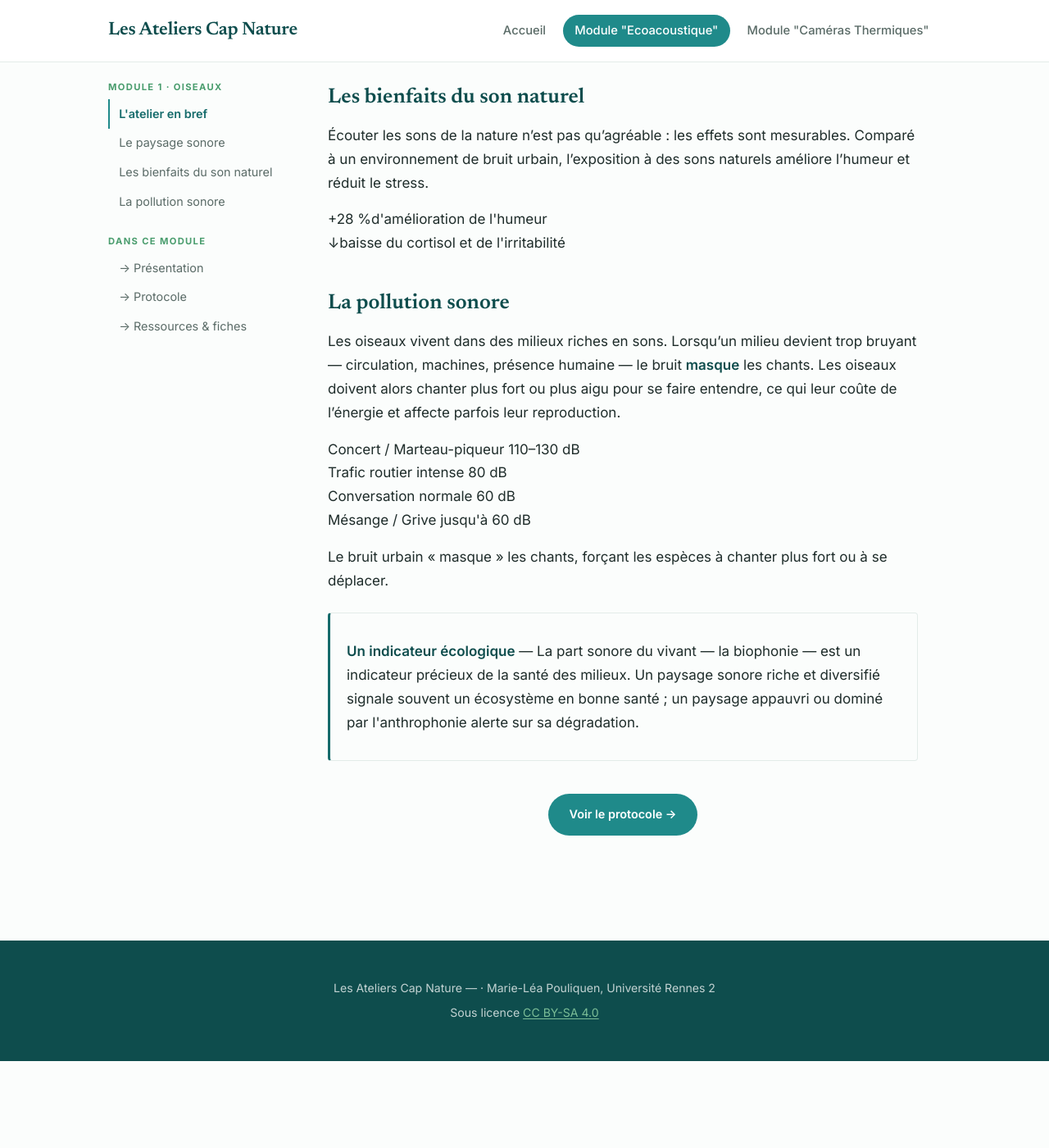
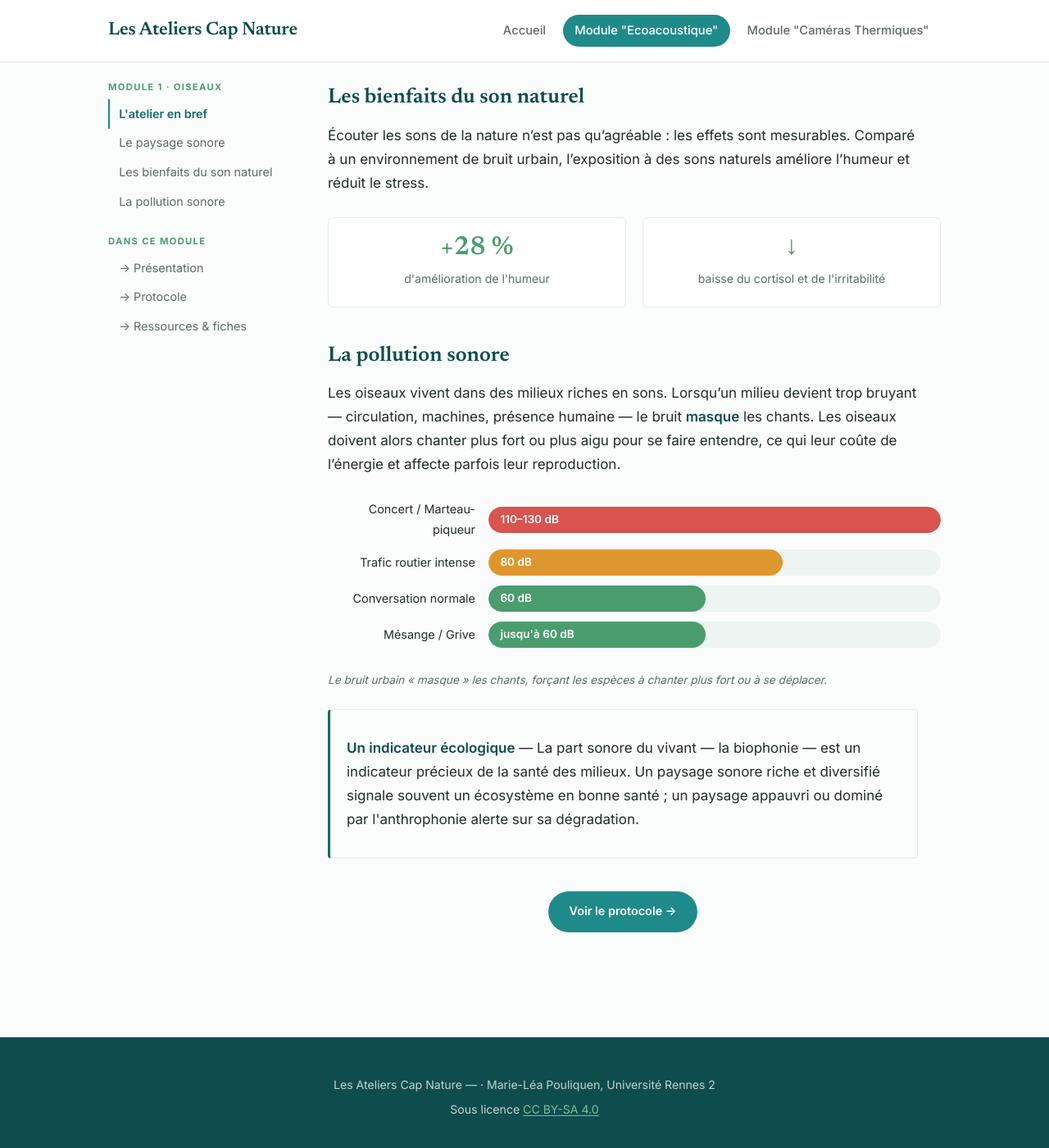
Before and after one commit to marieleapouliquen/wiki-cap-nature, a Jekyll site: the page built from _pages/module-oiseaux/index.md, in a window 1280 px wide and 1400 px high, scrolled down 1186 px. Shown: the whole window at 82% size. Built offline with Jekyll 4.4.1, drawn with Linux system fonts in a browser that asks for light colours; before the commit the page ends 2480 px from its top, so only the background shows below that.

Commit message:
Update main.css

```diff
--- a/assets/css/main.css
+++ b/assets/css/main.css
@@ -6,18 +6,18 @@
 @import url('https://fonts.googleapis.com/css2?family=Inter:wght@400;500;600;700&family=Newsreader:opsz,wght@6..72,400;6..72,500;6..72,600&display=swap');
 
 :root {
-  --teal:        #1f8a8a;
-  --teal-deep:   #156b6b;
-  --teal-dark:   #0e4d4d;
-  --green:       #4a9d6e;
-  --green-soft:  #7bbd97;
-  --mint:        #e6f4f0;
+  --teal:        #1f8a8a;   /* teal principal */
+  --teal-deep:   #156b6b;   /* teal foncé */
+  --teal-dark:   #0e4d4d;   /* teal très foncé (header) */
+  --green:       #4a9d6e;   /* vert */
+  --green-soft:  #7bbd97;   /* vert clair */
+  --mint:        #e6f4f0;   /* menthe très pâle (fonds) */
   --mint-deep:   #d3eae3;
-  --ink:         #1f2d2b;
-  --ink-soft:    #5a6b67;
-  --bg:          #fbfdfc;
-  --paper:       #ffffff;
-  --line:        #e3ece9;
+  --ink:         #1f2d2b;   /* texte principal */
+  --ink-soft:    #5a6b67;   /* texte secondaire */
+  --bg:          #fbfdfc;   /* fond général, presque blanc */
+  --paper:       #ffffff;   /* cartes */
+  --line:        #e3ece9;   /* bordures */
   --line-soft:   #eef4f2;
 
   --shadow-sm: none;
@@ -69,6 +69,7 @@ body {
 
 .brand { display: flex; align-items: baseline; gap: 0.6rem; text-decoration: none; }
 
+/* logo oiseau supprimé */
 .brand-logo { display: none; }
 
 .brand-text { display: flex; flex-direction: column; line-height: 1.1; }
@@ -270,7 +271,7 @@ tr:last-child td { border-bottom: none; }
   transition: var(--transition);
   display: flex; flex-direction: column;
 }
-.card:hover { border-color: var(--green-soft); }
+.card:hover { border-color: var(--green-soft); box-shadow: var(--shadow); transform: translateY(-2px); }
 .card-icon { font-size: 1.8rem; margin-bottom: 0.6rem; line-height: 1; }
 .card-title { font-family: var(--serif); font-weight: 600; color: var(--teal-dark); font-size: 1.15rem; margin: 0 0 0.4rem; }
 .card-desc { font-size: 0.92rem; color: var(--ink-soft); margin: 0; flex: 1; }
@@ -298,6 +299,7 @@ tr:last-child td { border-bottom: none; }
   margin: 0 auto;
   max-width: 56ch;
 }
+/* n'ajoute l'espace au-dessus des pastilles que si elles existent */
 .hero-meta:not(:empty) { margin-top: 1.5rem; }
 .hero-meta { display: flex; gap: 0.7rem; flex-wrap: wrap; justify-content: center; }
 .hero-tag {
@@ -314,6 +316,8 @@ tr:last-child td { border-bottom: none; }
 .section-wide { padding: 3rem 2rem; }
 .section-wide.tinted { background: #f3faf8; }
 
+/* Lisibilité : un paragraphe d'introduction dans une bande pleine largeur
+   reste dans une colonne de lecture centrée, comme le reste du contenu. */
 .section-wide .section > p {
   max-width: 820px;
   margin-left: auto;
@@ -362,7 +366,7 @@ tr:last-child td { border-bottom: none; }
   transition: var(--transition);
   border: none; cursor: pointer;
 }
-.btn:hover { background: var(--teal-deep); color: var(--paper); }
+.btn:hover { background: var(--teal-deep); color: var(--paper); transform: translateY(-1px); }
 .btn-outline { background: transparent; color: var(--teal); border: 1.5px solid var(--teal); }
 .btn-outline:hover { background: var(--teal); color: var(--paper); }
 
@@ -414,6 +418,7 @@ tr:last-child td { border-bottom: none; }
   .site-header, .sidebar, .site-footer, .nav-toggle { display: none; }
   .page-wrapper { display: block; padding: 0; }
   a { color: var(--ink); }
+  .card, .callout, table { box-shadow: none; }
 }
 
 /* ---------- BANDE PHOTOS (accueil) ---------- */
@@ -458,7 +463,7 @@ tr:last-child td { border-bottom: none; }
   .photo-band figcaption { font-size: 0.65rem; }
 }
 
-/* ---------- LISTE DE RESSOURCES ---------- */
+/* ---------- LISTE DE RESSOURCES (page ressources) ---------- */
 .res-list { list-style: none; padding: 0; margin: 1.25rem 0; }
 .res-list li {
   padding: 1rem 1.25rem;
@@ -468,7 +473,7 @@ tr:last-child td { border-bottom: none; }
   border-radius: var(--radius-lg);
   transition: var(--transition);
 }
-.res-list li:hover { border-color: var(--green-soft); }
+.res-list li:hover { border-color: var(--green-soft); box-shadow: var(--shadow-sm); }
 .res-list a { font-weight: 600; text-decoration: none; font-size: 1.02rem; }
 .res-list .res-desc { display: block; color: var(--ink-soft); font-size: 0.92rem; margin-top: 0.2rem; font-weight: 400; }
 .res-list .res-tag {
@@ -493,7 +498,7 @@ tr:last-child td { border-bottom: none; }
   flex-direction: column;
   transition: var(--transition);
 }
-.fiche-card:hover { border-color: var(--green-soft); }
+.fiche-card:hover { border-color: var(--green-soft); box-shadow: var(--shadow); }
 .fiche-body { flex: 1; }
 .fiche-title {
   font-family: var(--serif);
@@ -552,6 +557,7 @@ tr:last-child td { border-bottom: none; }
   border-radius: var(--radius-lg);
   padding: 1.5rem;
   margin: 1.5rem 0;
+  box-shadow: var(--shadow-sm);
 }
 .sono-frame svg { width: 100%; height: auto; display: block; }
 .sono-caption {
@@ -575,6 +581,7 @@ tr:last-child td { border-bottom: none; }
   border: 1px solid var(--line);
   border-radius: var(--radius-lg);
   padding: 1.25rem;
+  box-shadow: var(--shadow-sm);
 }
 .sono-card h4 { margin: 0 0 0.4rem; color: var(--teal-dark); }
 .sono-card .latin {
@@ -604,3 +611,84 @@ tr:last-child td { border-bottom: none; }
 }
 .legend-mini span { display: flex; align-items: center; gap: 0.4rem; }
 .legend-mini .swatch { width: 18px; height: 12px; border-radius: 2px; display: inline-block; }
+
+/* ---------- STATISTIQUES (page contexte) ---------- */
+.stat-row {
+  display: grid;
+  grid-template-columns: repeat(auto-fit, minmax(160px, 1fr));
+  gap: 1.25rem;
+  margin: 1.75rem 0;
+}
+.stat-item {
+  text-align: center;
+  padding: 1.25rem;
+  border: 1px solid var(--line);
+  border-radius: var(--radius-lg);
+  background: var(--paper);
+}
+.stat-num {
+  display: block;
+  font-family: var(--serif);
+  font-size: 2rem;
+  font-weight: 600;
+  color: var(--green);
+  line-height: 1;
+  margin-bottom: 0.4rem;
+}
+.stat-label { font-size: 0.88rem; color: var(--ink-soft); line-height: 1.4; }
+
+.bigstat {
+  display: flex;
+  align-items: center;
+  gap: 1.75rem;
+  margin: 1.75rem 0;
+  flex-wrap: wrap;
+}
+.bigstat-num {
+  font-family: var(--serif);
+  font-size: clamp(3rem, 8vw, 4.5rem);
+  font-weight: 700;
+  color: var(--green);
+  line-height: 1;
+}
+.bigstat-text { flex: 1; min-width: 240px; color: var(--ink-soft); }
+.bigstat-text strong { color: var(--ink); font-weight: 600; }
+
+.source-note { font-size: 0.85rem; color: var(--ink-soft); font-style: italic; margin: 0.5rem 0 0; }
+
+/* ---------- GRAPHIQUE DÉCIBELS (page contexte) ---------- */
+.db-chart { margin: 1.75rem 0; display: flex; flex-direction: column; gap: 0.75rem; }
+.db-row { display: grid; grid-template-columns: 180px 1fr; gap: 1rem; align-items: center; }
+.db-label { font-size: 0.9rem; color: var(--ink); text-align: right; }
+.db-track { background: var(--line-soft); border-radius: 30px; overflow: hidden; height: 2rem; }
+.db-fill {
+  display: flex; align-items: center;
+  height: 100%;
+  padding-left: 0.9rem;
+  color: #fff;
+  font-size: 0.85rem;
+  font-weight: 600;
+  border-radius: 30px;
+  white-space: nowrap;
+}
+.db-danger { background: #d9534f; }
+.db-warning { background: #e0962f; }
+.db-ok { background: var(--green); }
+
+@media (max-width: 600px) {
+  .db-row { grid-template-columns: 1fr; gap: 0.3rem; }
+  .db-label { text-align: left; }
+}
+
+/* ---------- CARTE MODULE EN PRÉPARATION ---------- */
+.card-soon { opacity: 0.72; cursor: default; }
+.card-soon:hover { border-color: var(--line); }
+.card-cta-soon {
+  color: var(--ink-soft);
+  background: var(--line-soft);
+  padding: 0.15rem 0.6rem;
+  border-radius: 20px;
+  display: inline-block;
+  text-transform: none;
+  letter-spacing: 0;
+}
```
